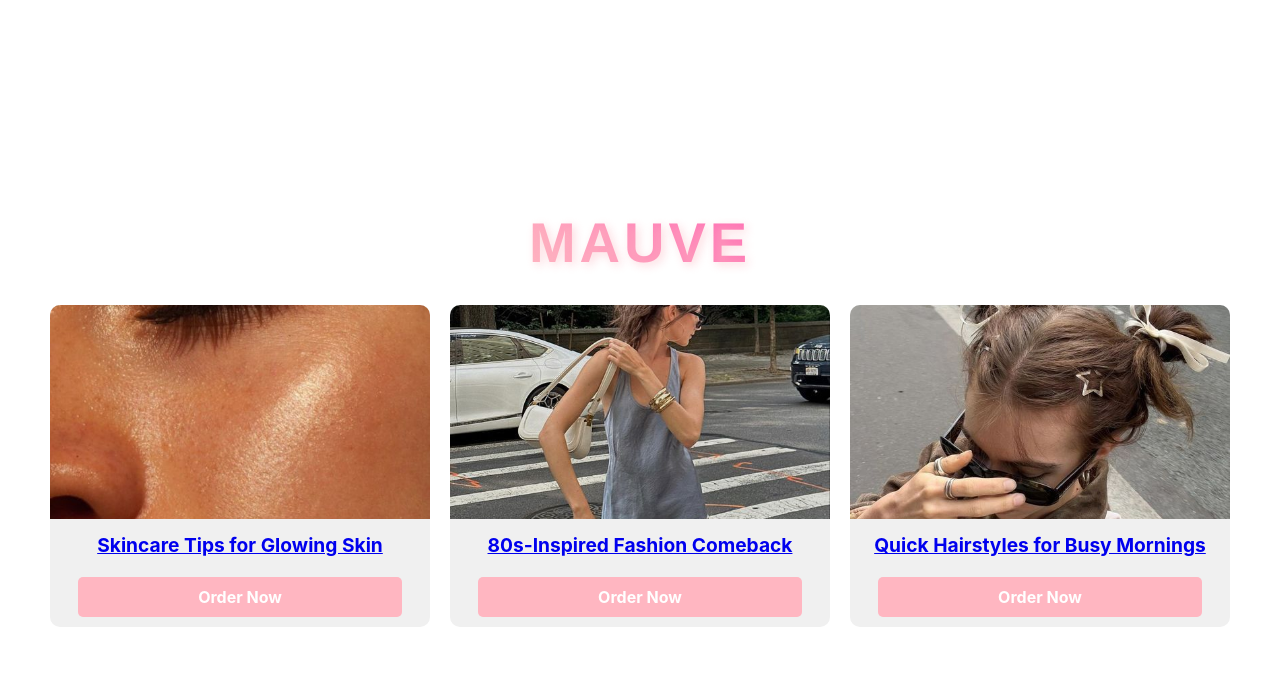
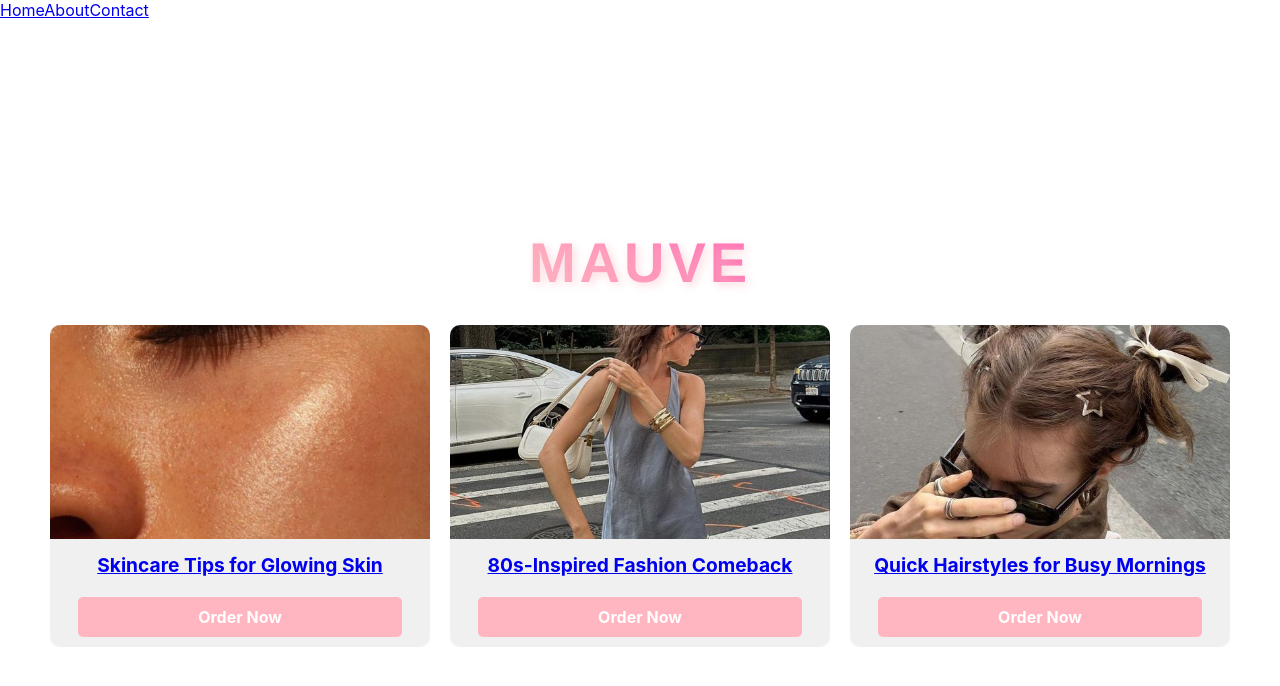
Before and after one commit to elizabethvilloria/blog, a React (Create React App) app: page / in a window 1280 px wide. Shown: the top 686 px of the page. Built offline with nearby package versions, Linux system fonts and the light colour scheme.

Commit message:
Navigation in App.js

```diff
--- a/src/App.js
+++ b/src/App.js
@@ -4,11 +4,13 @@ import Post from './Post';
 import OrderForm from './OrderForm';
 import OrderConfirmation from './OrderConfirmation';
 import { OrderProvider } from './OrderContext';
+import Navigation from './Navigation';
 
 function App() {
   return (
     <OrderProvider>
       <Router>
+        <Navigation />
         <Routes>
           <Route path="/" element={<Home />} />
           <Route path="/post/:id" element={<Post />} />
```
